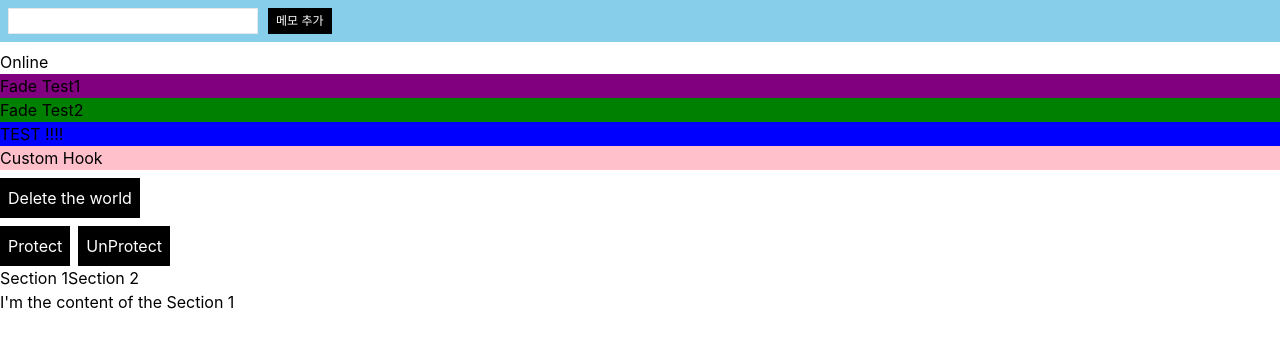
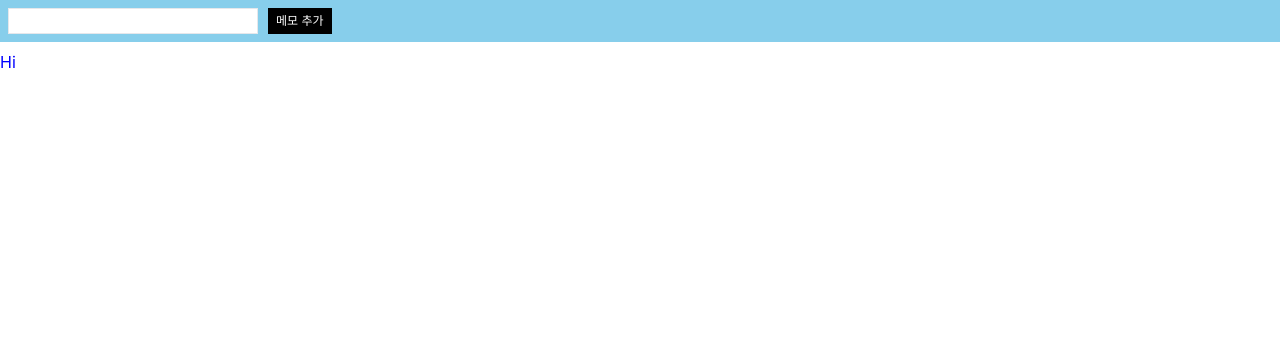
Before and after one commit to anko-developer/react-hooks, a React (Vite) app: page / in a window 1280 px wide. Shown: the top 348 px of the page. Built offline with nearby package versions, Linux system fonts and the light colour scheme; data requests are answered from the project's data file.

Commit message:
useScroll hook

```diff
--- a/src/App.jsx
+++ b/src/App.jsx
@@ -10,6 +10,7 @@ import usePreventLeave from "./hooks/usePreventLeave";
 import useBeforeLeave from "./hooks/useBeforeLeave";
 import useFadeIn from "./hooks/useFadeIn";
 import useNetwork from "./hooks/useNetwork";
+import useScroll from "./hooks/useScroll";
 
 const content = [
   {
@@ -49,6 +50,8 @@ export default function App() {
     console.log(online ? "We just went online" : "We are offline");
   };
   const onLine = useNetwork(handleNetworkChange);
+
+  const { y } = useScroll();
   return (
     <div>
       <Suspense
@@ -62,6 +65,16 @@ export default function App() {
         }
       >
         <Outlet />
+
+        <h1
+          style={{
+            color: y > 100 ? "red" : "blue",
+            height: "1000vh",
+            backgroundColor: "white",
+          }}
+        >
+          Hi
+        </h1>
         <h1>{onLine ? "Online" : "Offline"}</h1>
         <h1 {...fadeInH1} className="bg-[purple]">
           Fade Test1
--- /dev/null
+++ b/src/hooks/useScroll.js
@@ -0,0 +1,28 @@
+import { useEffect, useState } from "react";
+
+const useScroll = () => {
+  const [state, setState] = useState({
+    x: 0,
+    y: 0,
+  });
+
+  const onScroll = () => {
+    setState({
+      x: window.scrollX,
+      y: window.scrollY,
+    });
+
+    console.log("x", window.scrollX);
+    console.log("y", window.scrollY);
+  };
+
+  useEffect(() => {
+    window.addEventListener("scroll", onScroll);
+
+    return () => window.removeEventListener("scroll", onScroll);
+  }, []);
+
+  return state;
+};
+
+export default useScroll;
```
